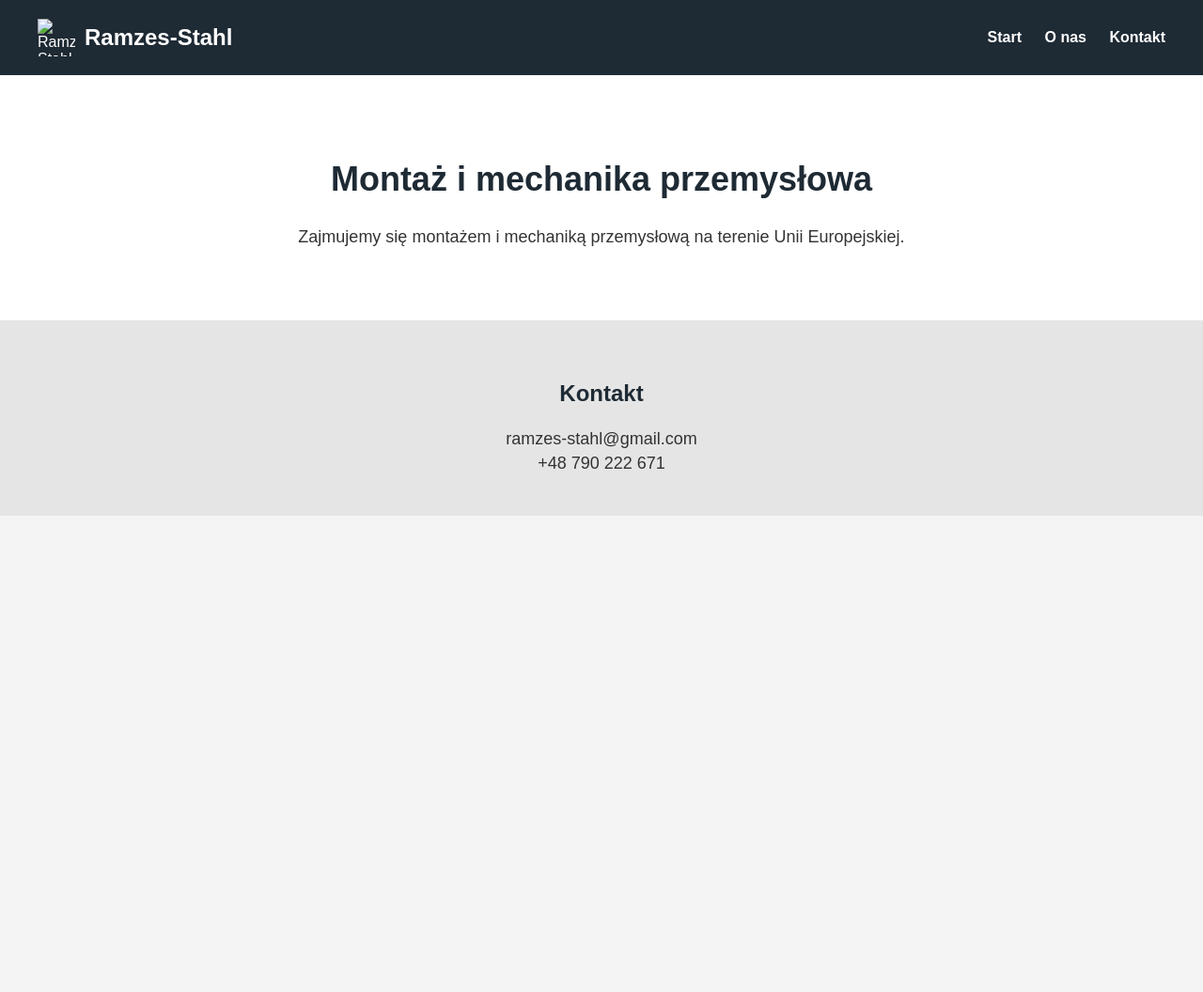
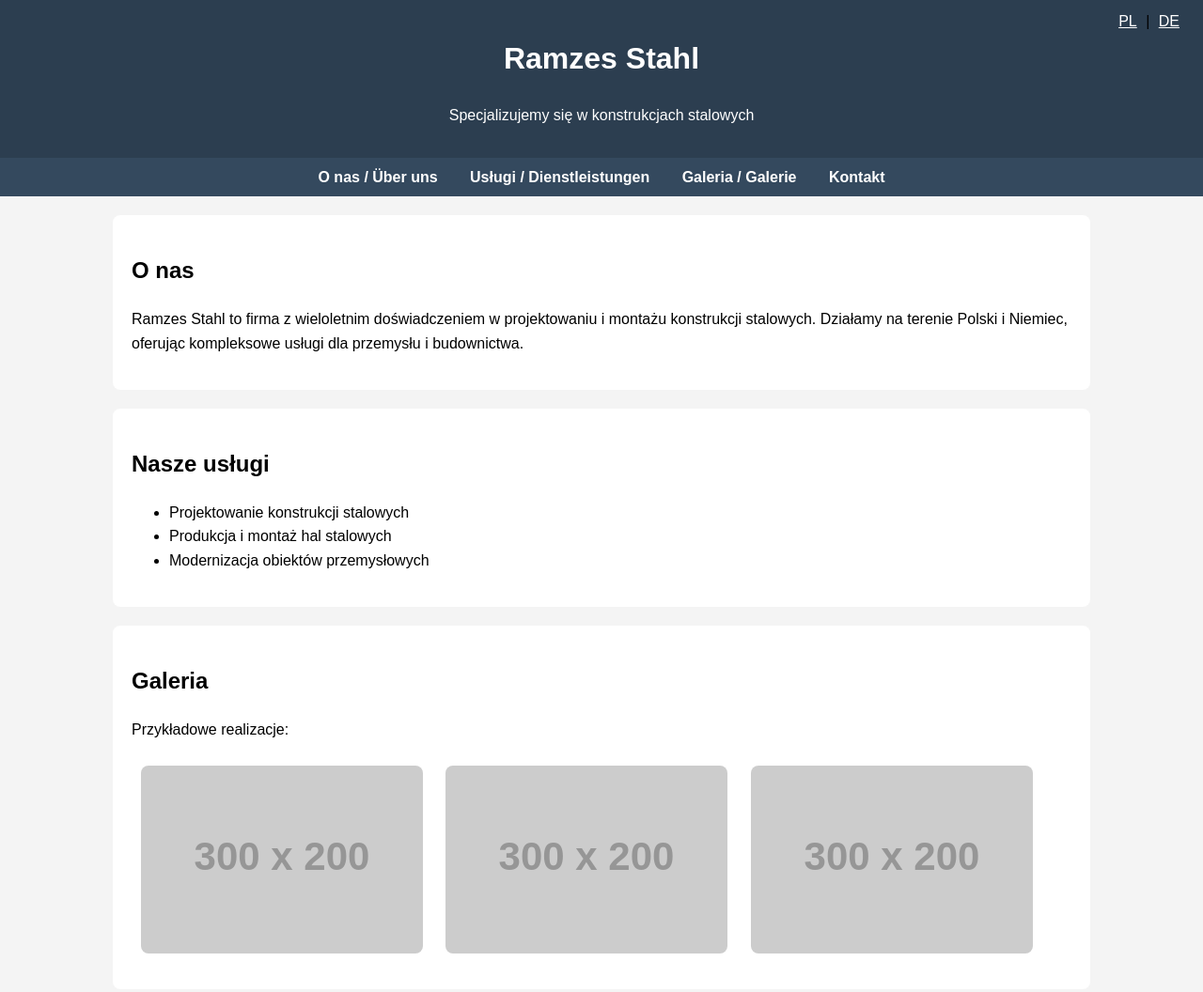
Before and after one commit to ramzesstahl/ramzes-stahll, a plain HTML site: page index.html in a window 1280 px wide. Shown: the top 1056 px of the page at 94% size. Before the commit the page ends 800 px from the top, so only its background shows below. Drawn offline with Linux system fonts and the light colour scheme; placeholder pictures from the web are drawn by us.

Commit message:
Update index.html

```diff
--- a/index.html
+++ b/index.html
@@ -2,92 +2,151 @@
 <html lang="pl">
 <head>
   <meta charset="UTF-8">
-  <meta name="viewport" content="width=device-width, initial-scale=1.0">
-  <title>Ramzes-Stahl</title>
+  <meta name="viewport" content="width=device-width, initial-scale=1">
+  <title>Ramzes Stahl - Konstrukcje Stalowe</title>
   <style>
     body {
+      font-family: Arial, sans-serif;
       margin: 0;
-      font-family: Arial, sans-serif;
+      padding: 0;
+      line-height: 1.6;
       background-color: #f4f4f4;
-      color: #333;
     }
     header {
-      background-color: #1e2a34;
-      color: white;
-      padding: 20px 40px;
-      display: flex;
-      justify-content: space-between;
-      align-items: center;
+      background-color: #2c3e50;
+      color: #fff;
+      padding: 1em 0;
+      text-align: center;
     }
-    header h1 {
-      margin: 0;
-      font-size: 24px;
+    nav {
+      background-color: #34495e;
+      text-align: center;
+      padding: 0.5em;
     }
     nav a {
-      color: white;
-      margin-left: 20px;
+      color: #fff;
+      margin: 0 15px;
       text-decoration: none;
       font-weight: bold;
     }
-    .hero {
-      padding: 60px 40px;
-      background-color: #ffffff;
+    .lang-switcher {
+      position: absolute;
+      top: 10px;
+      right: 20px;
+    }
+    .lang-switcher a {
+      color: #fff;
+      margin: 0 5px;
+      text-decoration: underline;
+    }
+    section {
+      padding: 20px;
+      max-width: 1000px;
+      margin: auto;
+      background-color: #fff;
+      margin-top: 20px;
+      border-radius: 8px;
+    }
+    .gallery img {
+      width: 100%;
+      max-width: 300px;
+      margin: 10px;
+      border-radius: 8px;
+    }
+    footer {
       text-align: center;
-    }
-    .hero h2 {
-      font-size: 36px;
-      color: #1e2a34;
-    }
-    .hero p {
-      font-size: 18px;
-      margin-top: 10px;
-    }
-    .contact {
-      background-color: #e5e5e5;
-      padding: 40px;
-      text-align: center;
-    }
-    .contact h3 {
-      font-size: 24px;
-      color: #1e2a34;
-    }
-    .contact p {
-      font-size: 18px;
-      margin: 5px 0;
-    }
-    .logo {
-      display: flex;
-      align-items: center;
-    }
-    .logo img {
-      width: 40px;
-      height: 40px;
-      margin-right: 10px;
+      padding: 1em;
+      background-color: #2c3e50;
+      color: #fff;
+      margin-top: 20px;
     }
   </style>
+  <script>
+    function switchLanguage(lang) {
+      const pl = document.querySelectorAll('.lang-pl');
+      const de = document.querySelectorAll('.lang-de');
+      pl.forEach(el => el.style.display = lang === 'pl' ? 'block' : 'none');
+      de.forEach(el => el.style.display = lang === 'de' ? 'block' : 'none');
+    }
+    window.onload = () => switchLanguage('pl');
+  </script>
 </head>
 <body>
+
+<div class="lang-switcher">
+  <a href="#" onclick="switchLanguage('pl')">PL</a> |
+  <a href="#" onclick="switchLanguage('de')">DE</a>
+</div>
+
 <header>
-    <div class="logo">
-      <img src="logo.png" alt="Ramzes-Stahl Logo">
-      <h1>Ramzes-Stahl</h1>
-    </div>
+  <h1>Ramzes Stahl</h1>
+  <p class="lang-pl">Specjalizujemy się w konstrukcjach stalowych</p>
+  <p class="lang-de" style="display:none;">Spezialisiert auf Stahlkonstruktionen</p>
+</header>
+
 <nav>
-      <a href="#">Start</a>
-      <a href="#">O nas</a>
+  <a href="#o-nas">O nas / Über uns</a>
+  <a href="#uslugi">Usługi / Dienstleistungen</a>
+  <a href="#galeria">Galeria / Galerie</a>
   <a href="#kontakt">Kontakt</a>
 </nav>
-  </header>
 
-  <section class="hero">
-    <h2>Montaż i mechanika przemysłowa</h2>
-    <p>Zajmujemy się montażem i mechaniką przemysłową na terenie Unii Europejskiej.</p>
+<section id="o-nas">
+  <div class="lang-pl">
+    <h2>O nas</h2>
+    <p>Ramzes Stahl to firma z wieloletnim doświadczeniem w projektowaniu i montażu konstrukcji stalowych. Działamy na terenie Polski i Niemiec, oferując kompleksowe usługi dla przemysłu i budownictwa.</p>
+  </div>
+  <div class="lang-de" style="display:none;">
+    <h2>Über uns</h2>
+    <p>Ramzes Stahl ist ein Unternehmen mit langjähriger Erfahrung in der Planung und Montage von Stahlkonstruktionen. Wir sind in Polen und Deutschland tätig und bieten umfassende Dienstleistungen für Industrie und Bauwesen.</p>
+  </div>
 </section>
 
-  <section class="contact" id="kontakt">
-    <h3>Kontakt</h3>
-    <p>ramzes-stahl@gmail.com</p>
-    <p>+48 790 222 671</p>
+<section id="uslugi">
+  <div class="lang-pl">
+    <h2>Nasze usługi</h2>
+    <ul>
+      <li>Projektowanie konstrukcji stalowych</li>
+      <li>Produkcja i montaż hal stalowych</li>
+      <li>Modernizacja obiektów przemysłowych</li>
+    </ul>
+  </div>
+  <div class="lang-de" style="display:none;">
+    <h2>Unsere Dienstleistungen</h2>
+    <ul>
+      <li>Entwurf von Stahlkonstruktionen</li>
+      <li>Herstellung und Montage von Stahlhallen</li>
+      <li>Modernisierung von Industrieanlagen</li>
+    </ul>
+  </div>
 </section>
+
+<section id="galeria">
+  <div class="lang-pl">
+    <h2>Galeria</h2>
+    <p>Przykładowe realizacje:</p>
+  </div>
+  <div class="lang-de" style="display:none;">
+    <h2>Galerie</h2>
+    <p>Beispielprojekte:</p>
+  </div>
+  <div class="gallery">
+    <img src="https://via.placeholder.com/300x200?text=Konstrukcja+1" alt="Projekt 1">
+    <img src="https://via.placeholder.com/300x200?text=Konstrukcja+2" alt="Projekt 2">
+    <img src="https://via.placeholder.com/300x200?text=Konstrukcja+3" alt="Projekt 3">
+  </div>
+</section>
+
+<section id="kontakt">
+  <h2>Kontakt</h2>
+  <p>Email: <a href="mailto:ramzes-stahl@gmail.com">ramzes-stahl@gmail.com</a></p>
+  <p>Telefon: +48 123 456 789</p>
+  <p>Adres: ul. Przemysłowa 12, 00-000 Miasto</p>
+</section>
+
+<footer>
+  <p>&copy; 2025 Ramzes Stahl. Wszelkie prawa zastrzeżone.</p>
+</footer>
+
 </body>
 </html>
```
Lines whose indentation alone changed are shown as unchanged.
